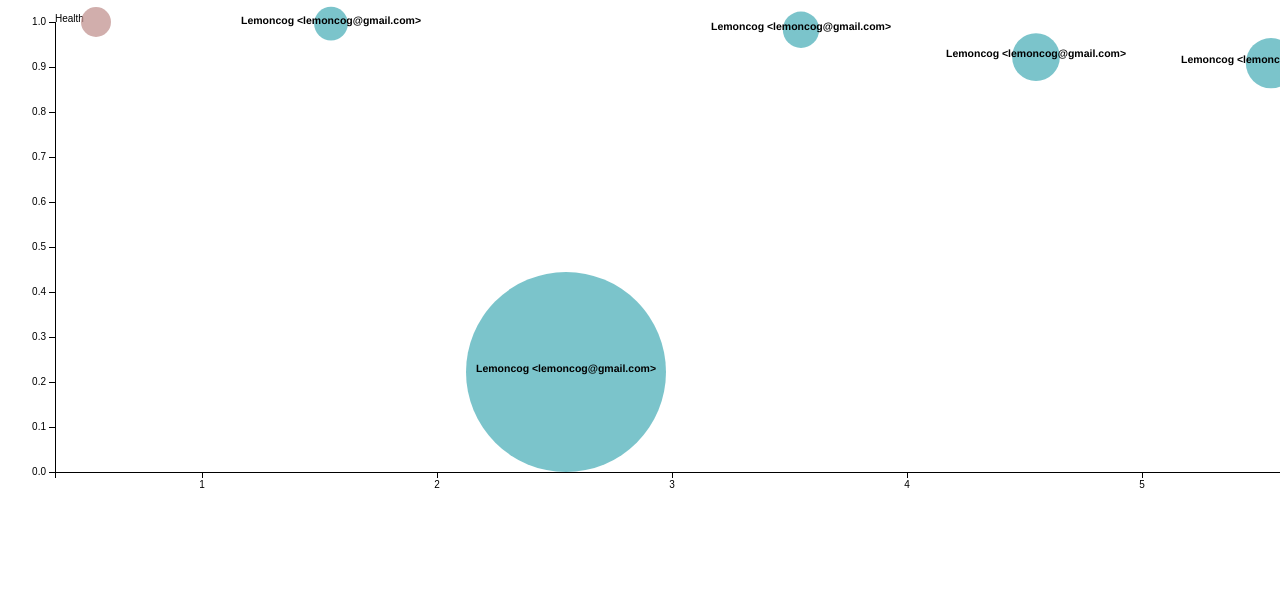
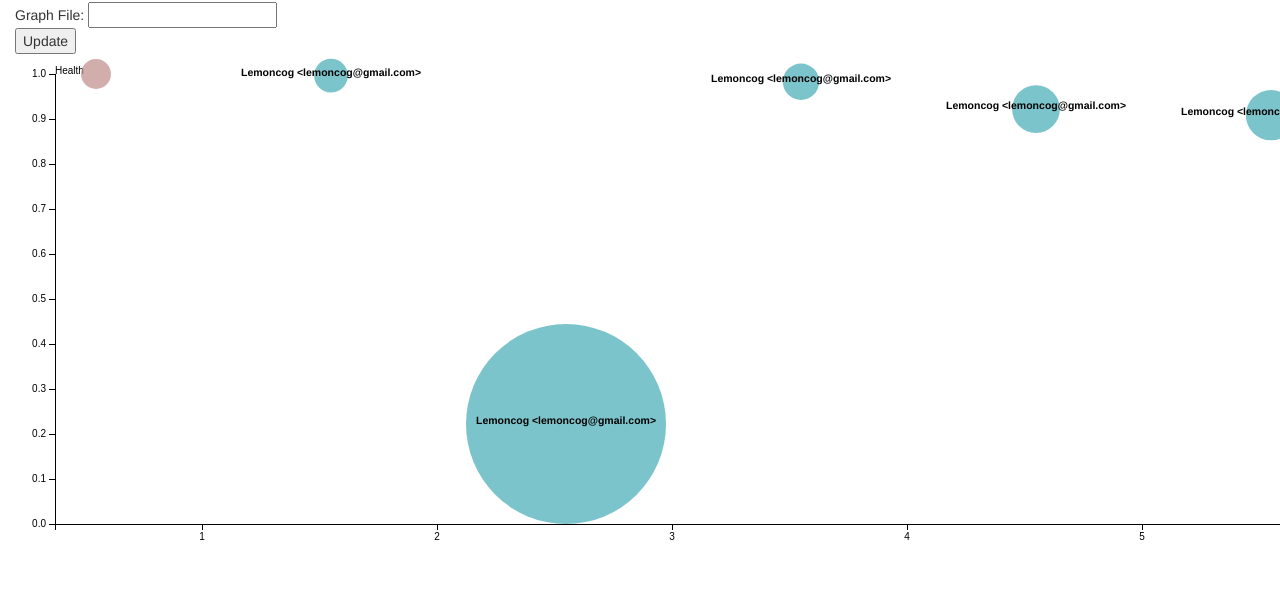
Before and after one commit to Lemoncog/HelloEllie, a website: page index.html in a window 1280 px wide. Shown: the part 201-800 px from the top of the page. Drawn offline with Linux system fonts and the light colour scheme; files that its build step writes are made by us from their sources.

Commit message:
Can now click a button!

```diff
--- a/javascripts/homeControllers.js
+++ b/javascripts/homeControllers.js
@@ -14,6 +14,10 @@ graphApp.controller('HeaderCtrl', function($scope, $location, $http) {
 
 graphApp.controller('blobGraphCtrl', ['$scope', '$http',
 	function($scope, $http) {
+		$scope.update = function() {
+			console.log("You clicked update");
+		}
+
 		$http.get('data/graphData.json').success(function(data) {
 			var blobGraph = new BlobGraph();
     		blobGraph.generateGraph(d3, data);
--- a/partials/graphs.html
+++ b/partials/graphs.html
@@ -22,6 +22,10 @@
 	<body>
 
 		<h2>Test1</h2>
+		 <form novalidate class="simple-form">
+		 	Graph File: <input type="text" ng-model="graph.data"/><br />
+		 	<button ng-click="update()">Update</button>
+		 <form>
 		<svg class="graphPlaceholder"></svg>
 	</body>
 </div>
```
